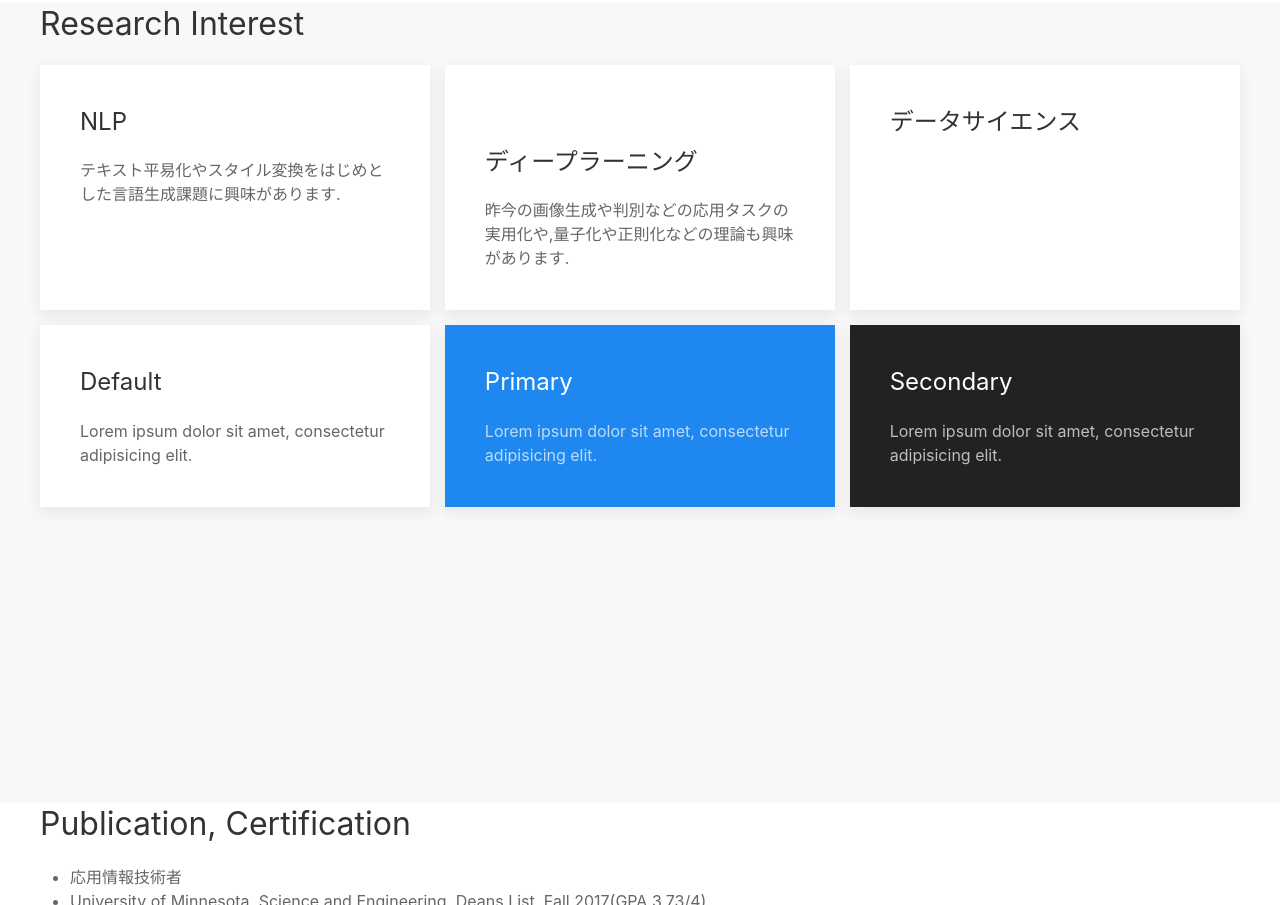
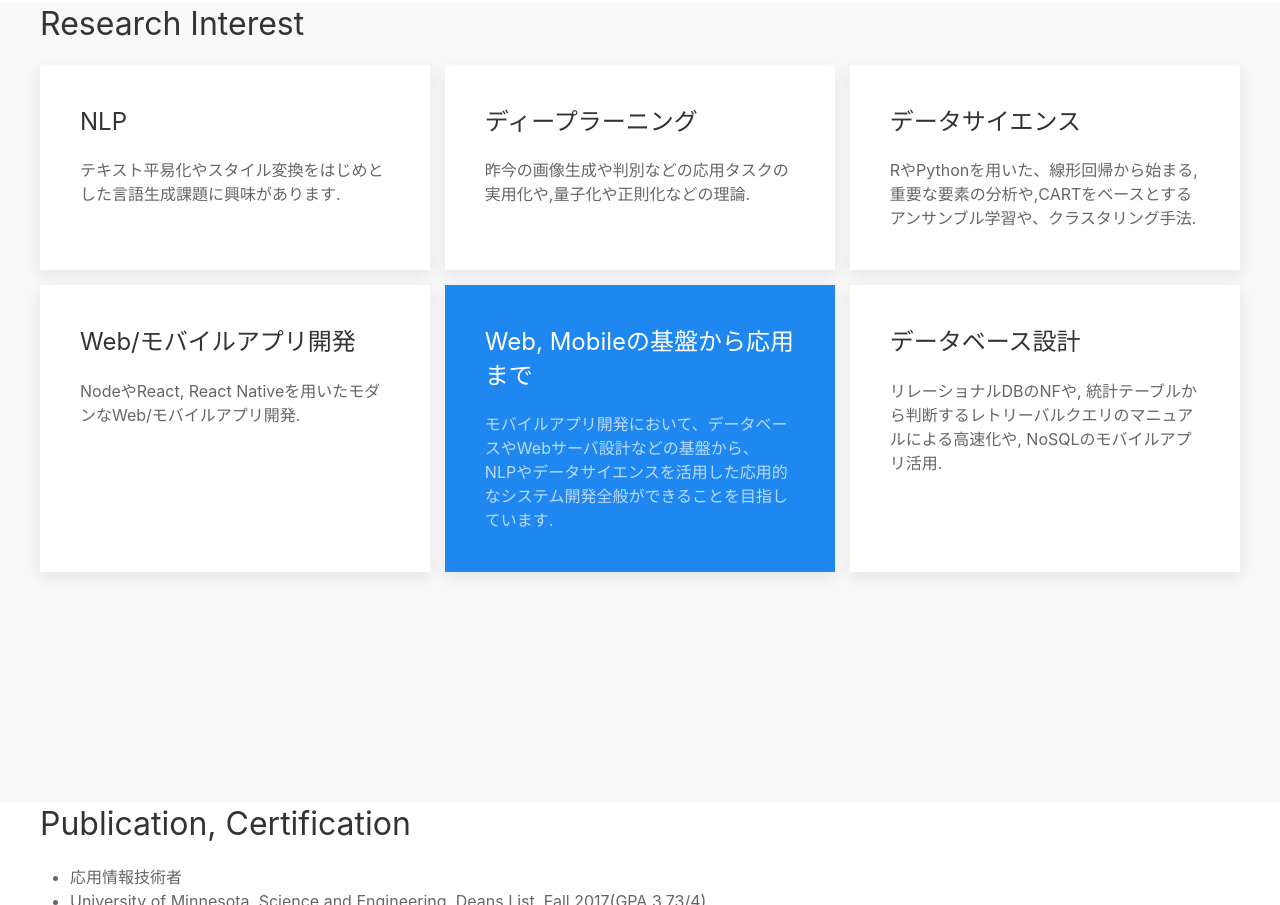
Before and after one commit to reiven-c-t/reiven-c-t.github.io, a plain HTML site: page portfolio/index.html in a window 1280 px wide. Shown: the part 1597-2502 px from the top of the page. Drawn offline with nearby package versions, Linux system fonts and the light colour scheme.

Commit message:
Site updated: 2019-08-30 21:06:18

```diff
--- a/portfolio/index.html
+++ b/portfolio/index.html
@@ -158,7 +158,6 @@
     </div>
 
 
-
     <div class="uk-section uk-padding-remove-top uk-padding-remove-bottom" id="interest">
         <div class="uk-container-cover uk-background-muted uk-height-viewport">
             <div class="uk-container">
@@ -175,32 +174,34 @@
                     </div>
                     <div>
                         <div class="uk-card uk-card-default uk-card-body research-interest-card">
-                            <h3 class="uk-card-title"></h3>
                             <h3 class="uk-card-title">ディープラーニング</h3>
-                            <p>昨今の画像生成や判別などの応用タスクの実用化や,量子化や正則化などの理論も興味があります.</p>
+                            <p>昨今の画像生成や判別などの応用タスクの実用化や,量子化や正則化などの理論.</p>
                         </div>
                     </div>
                     <div>
                         <div class="uk-card uk-card-default uk-card-body research-interest-card">
                             <h3 class="uk-card-title">データサイエンス</h3>
+                            <p>RやPythonを用いた、線形回帰から始まる,重要な要素の分析や,CARTをベースとするアンサンブル学習や、クラスタリング手法.</p>
                         </div>
                     </div>
                     <div>
                         <div class="uk-card uk-card-default uk-card-body research-interest-card">
-                            <h3 class="uk-card-title">Default</h3>
-                            <p>Lorem ipsum dolor sit amet, consectetur adipisicing elit.</p>
+                            <h3 class="uk-card-title">Web/モバイルアプリ開発</h3>
+                            <p>NodeやReact, React Nativeを用いたモダンなWeb/モバイルアプリ開発.</p>
                         </div>
                     </div>
                     <div>
                         <div class="uk-card uk-card-primary uk-card-body research-interest-card">
-                            <h3 class="uk-card-title">Primary</h3>
-                            <p>Lorem ipsum dolor sit amet, consectetur adipisicing elit.</p>
+                            <h3 class="uk-card-title">Web, Mobileの基盤から応用まで</h3>
+                            <p>モバイルアプリ開発において、データベースやWebサーバ設計などの基盤から、<br>
+                                NLPやデータサイエンスを活用した応用的なシステム開発全般ができることを目指しています.
+                            </p>
                         </div>
                     </div>
                     <div>
-                        <div class="uk-card uk-card-secondary uk-card-body research-interest-card">
-                            <h3 class="uk-card-title">Secondary</h3>
-                            <p>Lorem ipsum dolor sit amet, consectetur adipisicing elit.</p>
+                        <div class="uk-card uk-card-default uk-card-body research-interest-card">
+                            <h3 class="uk-card-title">データベース設計</h3>
+                            <p>リレーショナルDBのNFや, 統計テーブルから判断するレトリーバルクエリのマニュアルによる高速化や, NoSQLのモバイルアプリ活用.</p>
                         </div>
                     </div>
                 </div>
--- a/post-sitemap.xml
+++ b/post-sitemap.xml
@@ -31,7 +31,7 @@
     </url>
 
     <url>
-        <loc>http://reiven-c-t.github.io/Programming/ubuntu-18.04-usb-drive-mac.html</loc>
+        <loc>http://reiven-c-t.github.io/Programming/ubuntu-18.04-cuda-tensorflow.html</loc>
         <lastmod>2018-10-06T08:20:10.000Z</lastmod>
         <changefreq>weekly</changefreq>
         <priority>0.6</priority>
@@ -39,7 +39,7 @@
     </url>
 
     <url>
-        <loc>http://reiven-c-t.github.io/Programming/ubuntu-18.04-cuda-tensorflow.html</loc>
+        <loc>http://reiven-c-t.github.io/Programming/ubuntu-18.04-usb-drive-mac.html</loc>
         <lastmod>2018-10-06T08:20:10.000Z</lastmod>
         <changefreq>weekly</changefreq>
         <priority>0.6</priority>
```
Also changed, not shown: Programming/homebrew.html (+1 -1 lines), Programming/test-function.html (+1 -1 lines), Programming/ubuntu-18.04-cuda-tensorflow.html (+5 -5 lines), Programming/ubuntu-anaconda-only-commandline.html (+4 -4 lines), atom.xml (+4 -4 lines), tag-sitemap.xml (+7 -7 lines).
